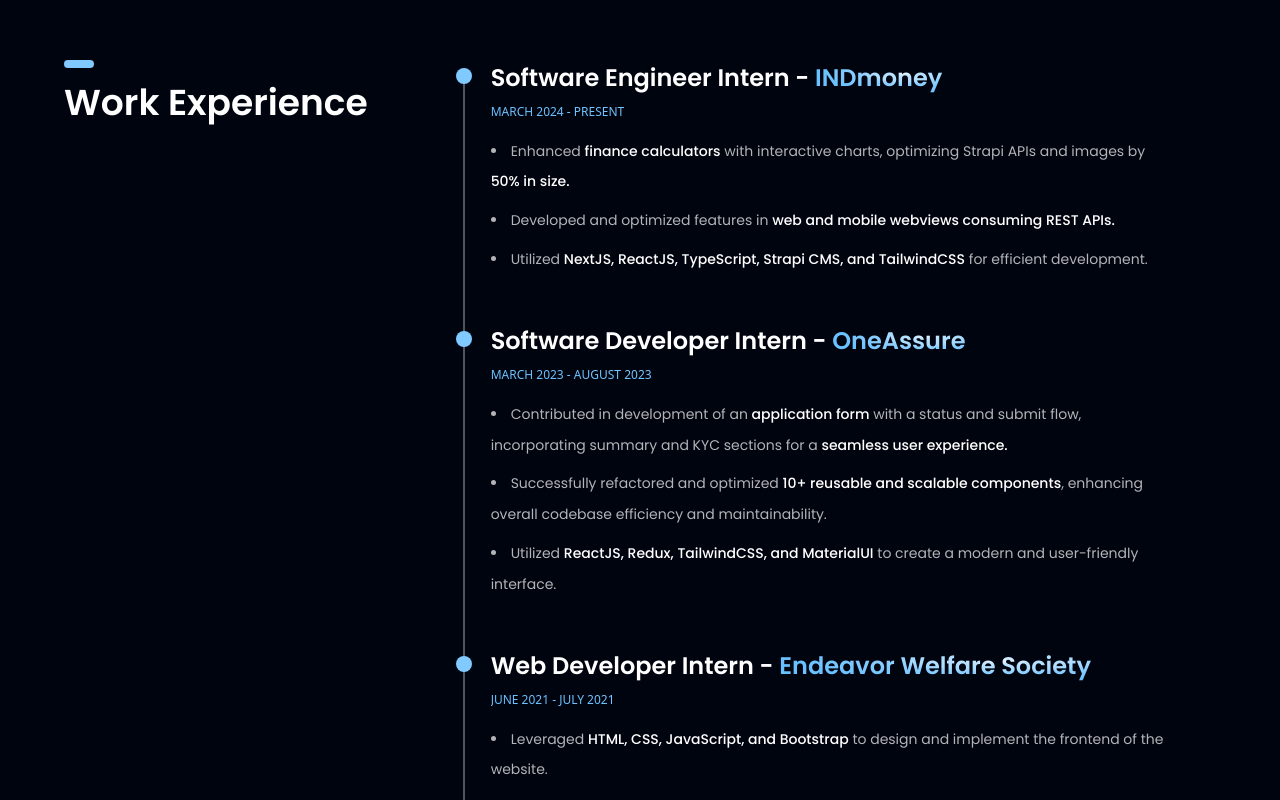
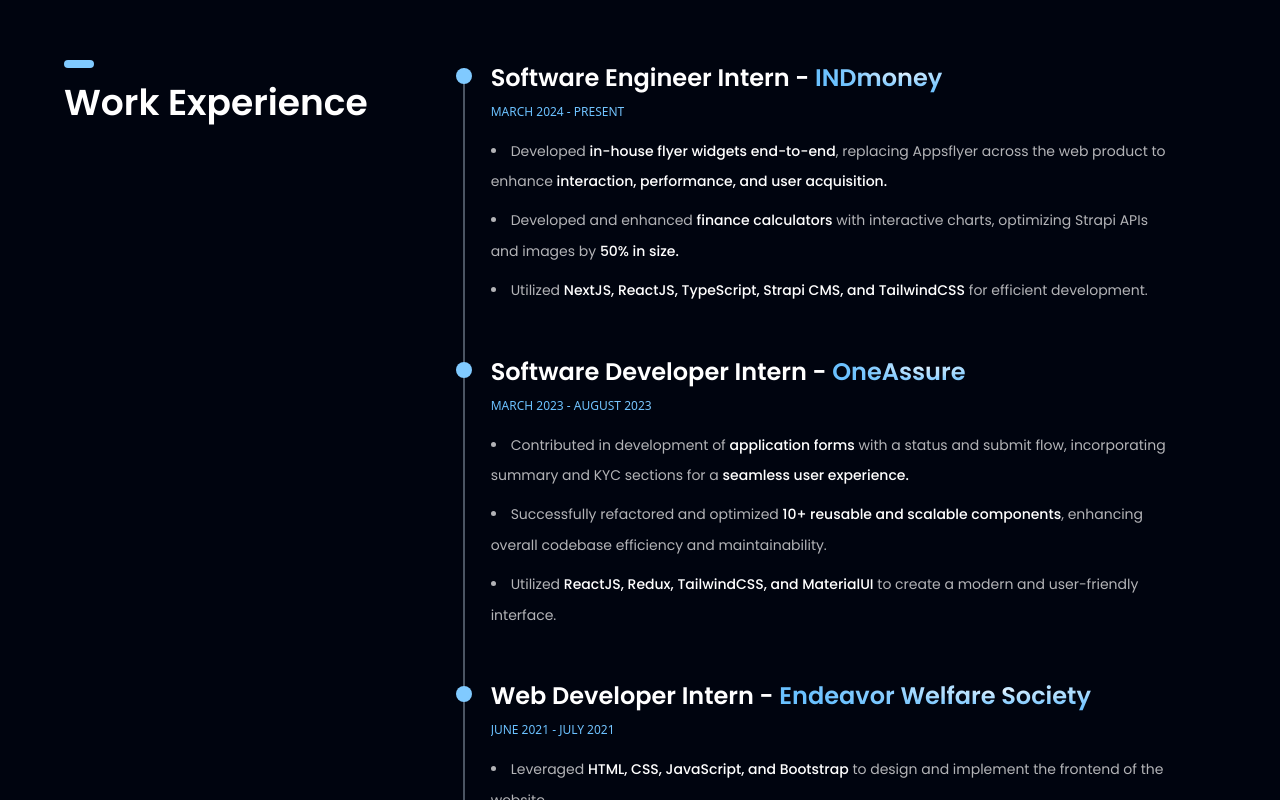
Before and after one commit to sourabhsikarwar/portfolio, a React (Vite) app: page / in a window 1280 px wide. Shown: the part 1240-2040 px from the top of the page. Built offline with nearby package versions, Linux system fonts and the light colour scheme; a web font is replaced by a local one.

Commit message:
Project description changed

```diff
--- a/src/components/Timeline.jsx
+++ b/src/components/Timeline.jsx
@@ -35,19 +35,24 @@
               </time>
               <ul className="list-disc list-inside mt-2 pr-2">
                 <li className={`${styles.paragraph2} mt-2`}>
-                  Enhanced{" "}
+                  Developed{" "}
+                  <span className="font-medium text-white">
+                    in-house flyer widgets end-to-end
+                  </span>
+                  , replacing Appsflyer across the web product to enhance
+                  <span className="font-medium text-white dark:text-white">
+                    {" "}
+                    interaction, performance, and user acquisition.
+                  </span>
+                </li>
+                <li className={`${styles.paragraph2} mt-2`}>
+                  Developed and enhanced{" "}
                   <span className="font-medium text-white">
                     finance calculators
                   </span>{" "}
                   with interactive charts, optimizing Strapi APIs and images by{" "}
                   <span className="font-medium text-white dark:text-white">
                     50% in size.
-                  </span>
-                </li>
-                <li className={`${styles.paragraph2} mt-2`}>
-                  Developed and optimized features in{" "}
-                  <span className="font-medium text-white dark:text-white">
-                    web and mobile webviews consuming REST APIs.
                   </span>
                 </li>
                 <li className={`${styles.paragraph2} mt-2`}>
@@ -75,9 +80,9 @@
               </time>
               <ul className="list-disc list-inside mt-2 pr-2">
                 <li className={`${styles.paragraph2} mt-2`}>
-                  Contributed in development of an{" "}
+                  Contributed in development of {" "}
                   <span className="font-medium text-white">
-                    application form
+                    application forms
                   </span>{" "}
                   with a status and submit flow, incorporating summary and KYC
                   sections for a{" "}
```
